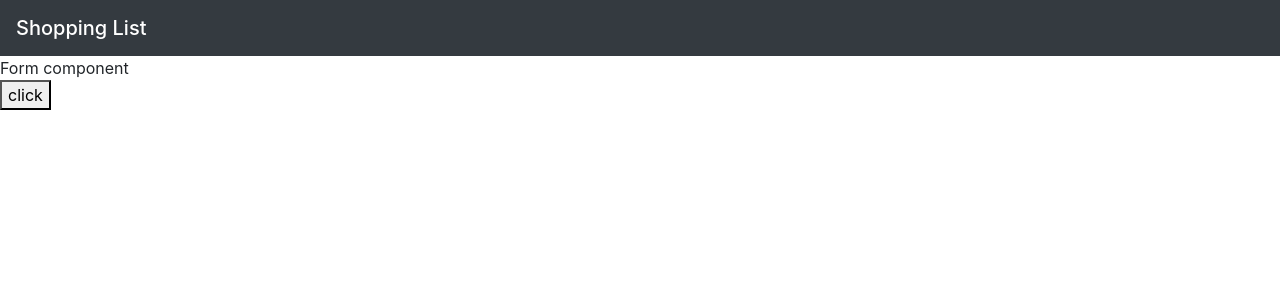
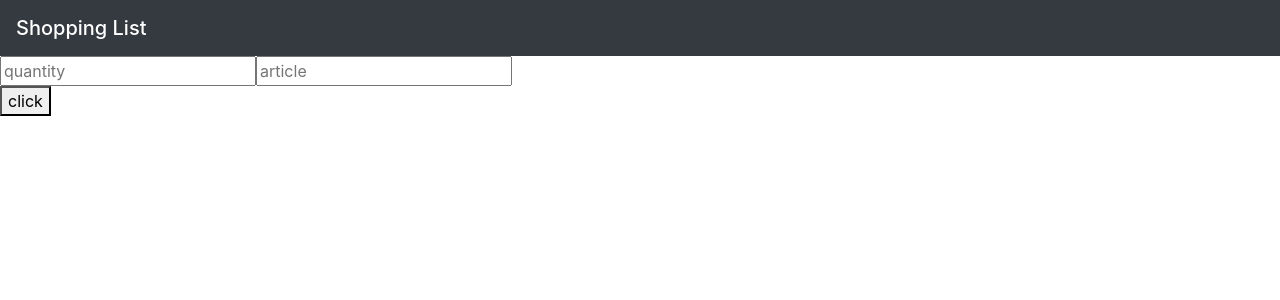
Before and after one commit to kyerz/react-redux-sandbox, a React (Create React App) app: page / in a window 1280 px wide. Shown: the top 300 px of the page. Built offline with nearby package versions, Linux system fonts and the light colour scheme.

Commit message:
add form to Form.js

```diff
--- a/src/components/Form.js
+++ b/src/components/Form.js
@@ -1,7 +1,12 @@
 import React from 'react'
 
 const Form = () => {
-  return <div>Form component</div>
+  return (
+    <form>
+      <input type="number" placeholder="quantity" />
+      <input type="text" placeholder="article" />
+    </form>
+  )
 }
 
 export default Form
```
